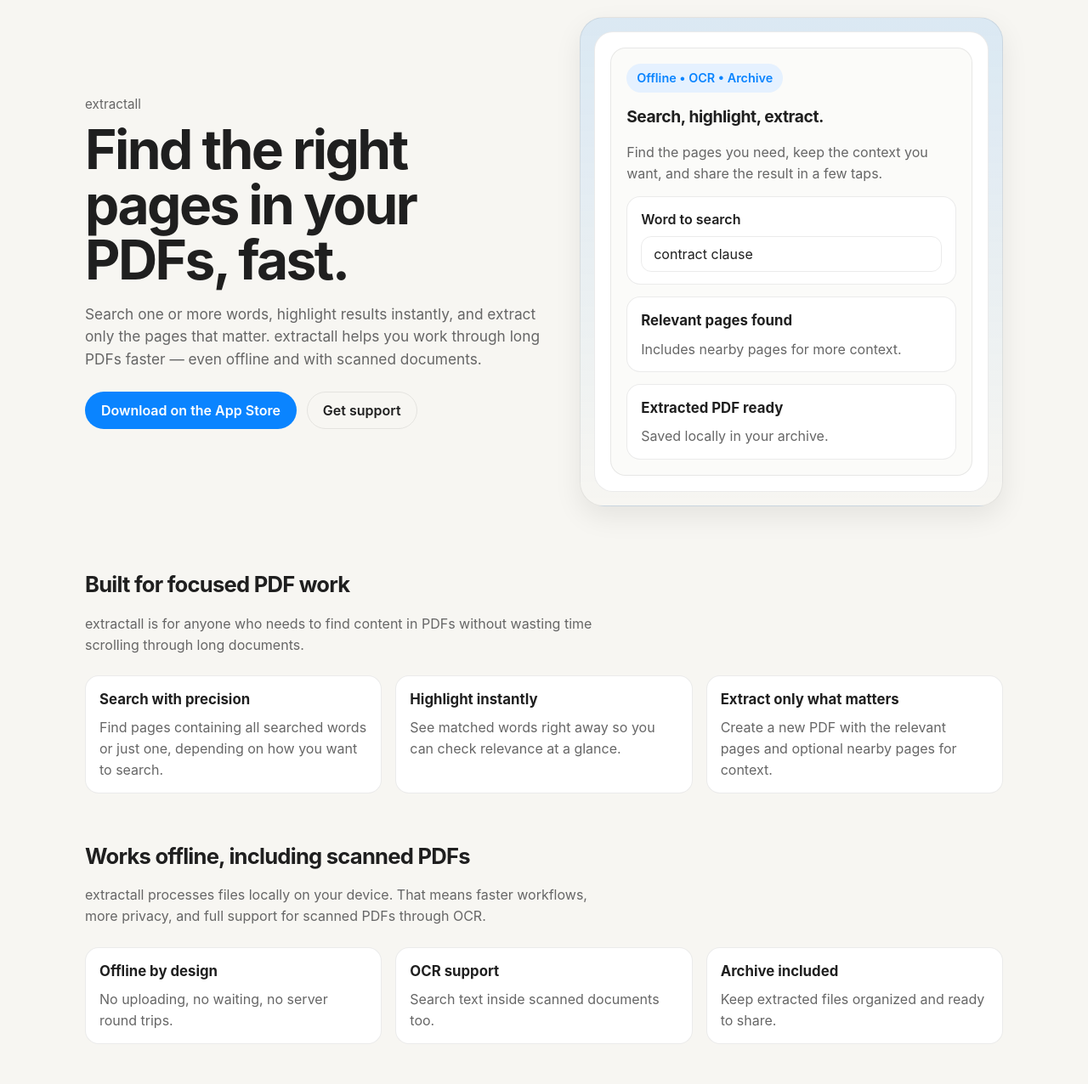
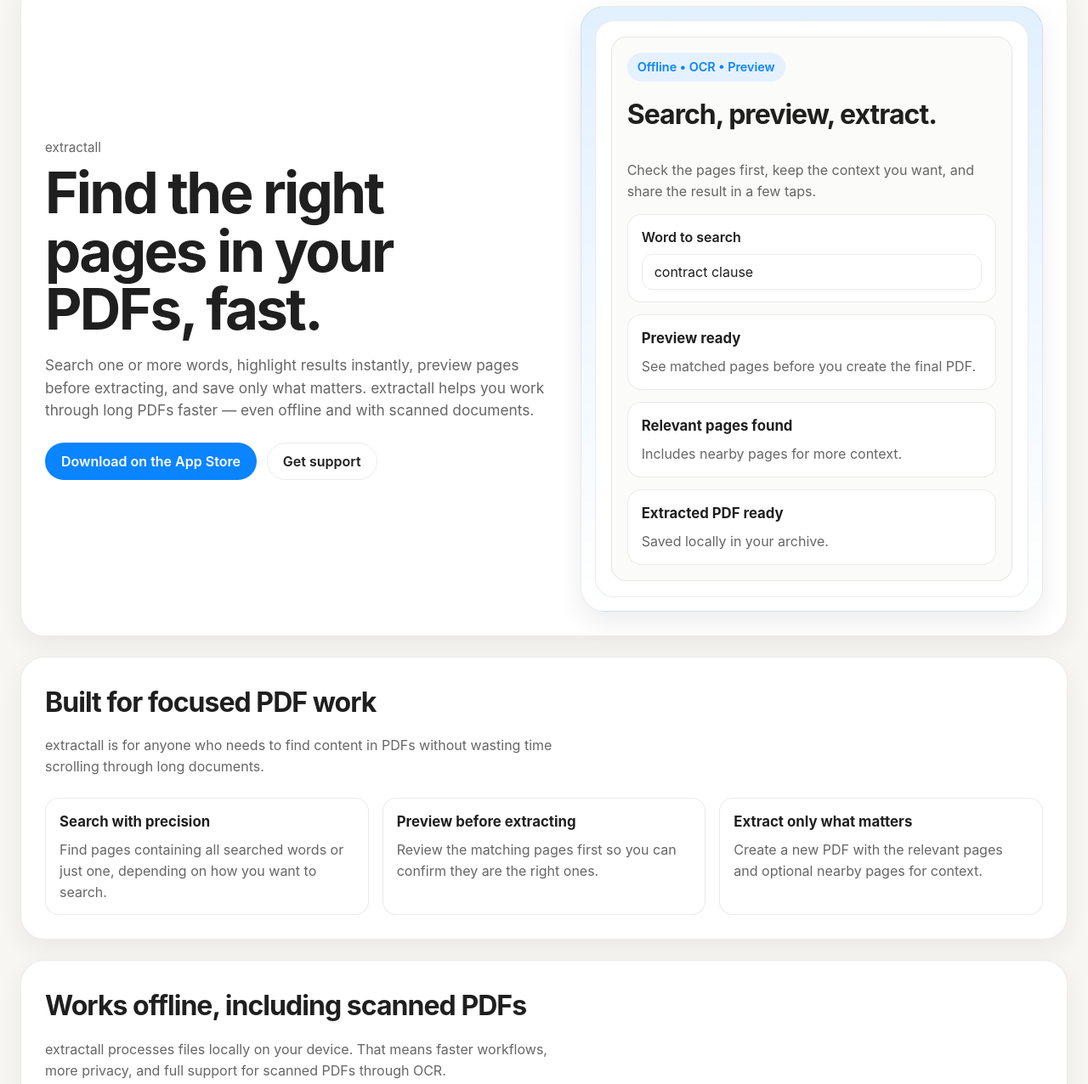
Before and after one commit to extractallapp/extractall-marketing, a plain HTML site: page index.html in a window 1280 px wide. Shown: the part 46-1322 px from the top of the page at 85% size. Drawn offline with Linux system fonts and the light colour scheme.

Commit message:
Update index.html

```diff
--- a/index.html
+++ b/index.html
@@ -3,305 +3,105 @@
 <head>
   <meta charset="utf-8">
   <meta name="viewport" content="width=device-width, initial-scale=1">
-  <title>extractall</title>
+  <title>extractall Landing Preview</title>
   <style>
-    :root {
-      color-scheme: light dark;
-      --bg: #f7f6f2;
-      --panel: #ffffff;
-      --panel-2: #fbfbf9;
-      --text: #1f1f1f;
-      --muted: #666;
-      --line: rgba(0,0,0,.08);
-      --accent: #0a84ff;
-      --accent-2: #0b6cff;
-    }
-    @media (prefers-color-scheme: dark) {
-      :root {
-        --bg: #121212;
-        --panel: #1b1b1b;
-        --panel-2: #202020;
-        --text: #f3f3f3;
-        --muted: #a0a0a0;
-        --line: rgba(255,255,255,.08);
-        --accent: #4da3ff;
-        --accent-2: #6ab3ff;
-      }
-    }
-    * { box-sizing: border-box; }
-    body {
-      margin: 0;
-      font-family: -apple-system, BlinkMacSystemFont, "SF Pro Text", "Segoe UI", sans-serif;
-      background: var(--bg);
-      color: var(--text);
-      line-height: 1.55;
-    }
-    main {
-      max-width: 1120px;
-      margin: 0 auto;
-      padding: 24px 20px 72px;
-    }
-    .hero {
-      display: grid;
-      gap: 24px;
-      align-items: center;
-      grid-template-columns: 1fr;
-      padding: 28px 0 18px;
-    }
-    .brand {
-      color: var(--muted);
-      font-size: .95rem;
-      margin: 0 0 8px;
-    }
-    h1 {
-      margin: 0;
-      font-size: clamp(2.2rem, 5vw, 4.8rem);
-      line-height: 1.02;
-      letter-spacing: -.04em;
-      max-width: 12ch;
-    }
-    .lead {
-      margin: 18px 0 0;
-      max-width: 60ch;
-      font-size: 1.08rem;
-      color: var(--muted);
-    }
-    .cta-row {
-      display: flex;
-      gap: 12px;
-      flex-wrap: wrap;
-      margin-top: 24px;
-    }
-    .btn {
-      display: inline-flex;
-      align-items: center;
-      justify-content: center;
-      min-height: 44px;
-      padding: 0 18px;
-      border-radius: 999px;
-      text-decoration: none;
-      font-weight: 600;
-      border: 1px solid transparent;
-      transition: transform .15s ease, background .15s ease, border-color .15s ease;
-    }
-    .btn:hover { transform: translateY(-1px); }
-    .btn-primary {
-      background: var(--accent);
-      color: white;
-    }
-    .btn-secondary {
-      background: transparent;
-      border-color: var(--line);
-      color: var(--text);
-    }
-    .mockup {
-      background: linear-gradient(180deg, color-mix(in oklab, var(--accent) 12%, transparent), transparent);
-      border: 1px solid var(--line);
-      border-radius: 28px;
-      padding: 16px;
-      box-shadow: 0 12px 32px rgba(0,0,0,.08);
-    }
-    .mockup-inner {
-      background: var(--panel);
-      border: 1px solid var(--line);
-      border-radius: 22px;
-      padding: 18px;
-    }
-    .screen {
-      border-radius: 18px;
-      background: var(--panel-2);
-      border: 1px solid var(--line);
-      padding: 18px;
-      min-height: 420px;
-      display: flex;
-      flex-direction: column;
-      gap: 14px;
-      justify-content: center;
-    }
-    .pill {
-      display: inline-flex;
-      align-items: center;
-      width: fit-content;
-      padding: 6px 12px;
-      border-radius: 999px;
-      background: color-mix(in oklab, var(--accent) 12%, var(--panel));
-      color: var(--accent);
-      font-size: .9rem;
-      font-weight: 600;
-    }
-    .phone-title {
-      margin: 0;
-      font-size: 1.2rem;
-      letter-spacing: -.02em;
-    }
-    .phone-line {
-      margin: 0;
-      color: var(--muted);
-      max-width: 40ch;
-    }
-    .search-box, .card {
-      border: 1px solid var(--line);
-      border-radius: 16px;
-      background: var(--panel);
-      padding: 14px 16px;
-    }
-    .search-box {
-      display: grid;
-      gap: 8px;
-    }
-    .search-label {
-      font-weight: 600;
-    }
-    .search-input {
-      height: 42px;
-      border-radius: 12px;
-      border: 1px solid var(--line);
-      background: transparent;
-      color: var(--text);
-      padding: 0 14px;
-      font: inherit;
-    }
-    .feature-grid {
-      display: grid;
-      gap: 16px;
-      grid-template-columns: repeat(1, minmax(0, 1fr));
-      margin-top: 18px;
-    }
-    .section {
-      padding: 54px 0 0;
-    }
-    .section h2 {
-      margin: 0 0 14px;
-      font-size: clamp(1.5rem, 2vw, 2.2rem);
-      letter-spacing: -.03em;
-    }
-    .section p.section-lead {
-      margin: 0 0 24px;
-      color: var(--muted);
-      max-width: 60ch;
-    }
-    .cards {
-      display: grid;
-      gap: 16px;
-      grid-template-columns: repeat(1, minmax(0, 1fr));
-    }
-    .card h3 {
-      margin: 0 0 8px;
-      font-size: 1.05rem;
-    }
-    .card p {
-      margin: 0;
-      color: var(--muted);
-    }
-    .footer {
-      margin-top: 64px;
-      padding-top: 18px;
-      border-top: 1px solid var(--line);
-      display: flex;
-      flex-wrap: wrap;
-      gap: 12px 18px;
-      color: var(--muted);
-      font-size: .95rem;
-    }
-    .footer a {
-      color: var(--text);
-      text-decoration: none;
-    }
-    .footer a:hover { text-decoration: underline; }
-    @media (min-width: 900px) {
-      .hero {
-        grid-template-columns: 1.05fr .95fr;
-        gap: 32px;
-        padding-top: 42px;
-      }
-      .feature-grid {
-        grid-template-columns: repeat(3, minmax(0, 1fr));
-      }
-      .cards {
-        grid-template-columns: repeat(3, minmax(0, 1fr));
-      }
-    }
+    :root { color-scheme: light dark; --bg:#f7f6f2; --panel:#fff; --panel-2:#fbfbf9; --text:#1f1f1f; --muted:#666; --line:rgba(0,0,0,.08); --accent:#0a84ff; }
+    @media (prefers-color-scheme: dark) { :root { --bg:#121212; --panel:#1b1b1b; --panel-2:#202020; --text:#f3f3f3; --muted:#a0a0a0; --line:rgba(255,255,255,.08); --accent:#4da3ff; } }
+    *{box-sizing:border-box} body{margin:0;font-family:-apple-system,BlinkMacSystemFont,"SF Pro Text","Segoe UI",sans-serif;background:var(--bg);color:var(--text);line-height:1.55}
+    .frame{max-width:1440px;margin:0 auto;padding:24px} .desktop{display:block} .mobile{display:none}
+    .section{border:1px solid var(--line);border-radius:28px;background:var(--panel);padding:28px;box-shadow:0 10px 30px rgba(0,0,0,.06)}
+    .hero{display:grid;grid-template-columns:1.05fr .95fr;gap:28px;align-items:center}
+    .brand{color:var(--muted);font-size:.95rem;margin:0 0 8px} h1{margin:0;font-size:4.2rem;line-height:1.02;letter-spacing:-.04em;max-width:12ch}
+    .lead{margin:18px 0 0;max-width:60ch;font-size:1.08rem;color:var(--muted)} .cta-row{display:flex;gap:12px;flex-wrap:wrap;margin-top:24px}
+    .btn{display:inline-flex;align-items:center;justify-content:center;min-height:44px;padding:0 18px;border-radius:999px;text-decoration:none;font-weight:600;border:1px solid transparent}
+    .btn-primary{background:var(--accent);color:white} .btn-secondary{background:transparent;border-color:var(--line);color:var(--text)}
+    .mockup{background:linear-gradient(180deg,color-mix(in oklab,var(--accent) 12%,transparent),transparent);border:1px solid var(--line);border-radius:28px;padding:16px;box-shadow:0 12px 32px rgba(0,0,0,.08)}
+    .mockup-inner{background:var(--panel);border:1px solid var(--line);border-radius:22px;padding:18px} .screen{border-radius:18px;background:var(--panel-2);border:1px solid var(--line);padding:18px;min-height:520px;display:flex;flex-direction:column;gap:14px;justify-content:center}
+    .pill{display:inline-flex;align-items:center;width:fit-content;padding:6px 12px;border-radius:999px;background:color-mix(in oklab,var(--accent) 12%,var(--panel));color:var(--accent);font-size:.9rem;font-weight:600}
+    .phone-title{margin:0;font-size:1.2rem;letter-spacing:-.02em} .phone-line{margin:0;color:var(--muted);max-width:42ch}
+    .search-box,.card{border:1px solid var(--line);border-radius:16px;background:var(--panel);padding:14px 16px} .search-box{display:grid;gap:8px} .search-label{font-weight:600}
+    .search-input{height:42px;border-radius:12px;border:1px solid var(--line);background:transparent;color:var(--text);padding:0 14px;font:inherit}
+    .cards,.feature-grid{display:grid;gap:16px;margin-top:18px} .cards,.feature-grid{grid-template-columns:repeat(3,minmax(0,1fr))}
+    .section h2{margin:0 0 14px;font-size:2rem;letter-spacing:-.03em} .section p.section-lead{margin:0 0 24px;color:var(--muted);max-width:60ch}
+    .card h3{margin:0 0 8px;font-size:1.05rem} .card p{margin:0;color:var(--muted)}
+    .footer{margin-top:24px;padding-top:18px;border-top:1px solid var(--line);display:flex;flex-wrap:wrap;gap:12px 18px;color:var(--muted);font-size:.95rem}
+    @media (max-width:900px){.desktop{display:none}.mobile{display:block}.mobile h1{font-size:2.7rem}.mobile .hero{grid-template-columns:1fr}.mobile .cards,.mobile .feature-grid{grid-template-columns:1fr}.mobile .screen{min-height:440px}}
   </style>
 </head>
 <body>
-  <main>
-    <section class="hero">
+  <div class="frame desktop">
+    <section class="section hero">
       <div>
         <p class="brand">extractall</p>
         <h1>Find the right pages in your PDFs, fast.</h1>
-        <p class="lead">Search one or more words, highlight results instantly, and extract only the pages that matter. extractall helps you work through long PDFs faster — even offline and with scanned documents.</p>
+        <p class="lead">Search one or more words, highlight results instantly, preview pages before extracting, and save only what matters. extractall helps you work through long PDFs faster — even offline and with scanned documents.</p>
         <div class="cta-row">
-          <a class="btn btn-primary" href="https://apps.apple.com" target="_blank" rel="noopener noreferrer">Download on the App Store</a>
-          <a class="btn btn-secondary" href="https://extractallapp.github.io/extractall-support/" target="_blank" rel="noopener noreferrer">Get support</a>
+          <a class="btn btn-primary" href="#">Download on the App Store</a>
+          <a class="btn btn-secondary" href="#">Get support</a>
         </div>
       </div>
-
-      <div class="mockup" aria-label="App preview">
+      <div class="mockup">
         <div class="mockup-inner">
           <div class="screen">
-            <span class="pill">Offline • OCR • Archive</span>
-            <h2 class="phone-title">Search, highlight, extract.</h2>
-            <p class="phone-line">Find the pages you need, keep the context you want, and share the result in a few taps.</p>
-            <div class="search-box">
-              <div class="search-label">Word to search</div>
-              <input class="search-input" type="text" value="contract clause" aria-label="Word to search">
-            </div>
-            <div class="card">
-              <h3>Relevant pages found</h3>
-              <p>Includes nearby pages for more context.</p>
-            </div>
-            <div class="card">
-              <h3>Extracted PDF ready</h3>
-              <p>Saved locally in your archive.</p>
-            </div>
+            <span class="pill">Offline • OCR • Preview</span>
+            <h2 class="phone-title">Search, preview, extract.</h2>
+            <p class="phone-line">Check the pages first, keep the context you want, and share the result in a few taps.</p>
+            <div class="search-box"><div class="search-label">Word to search</div><input class="search-input" type="text" value="contract clause" aria-label="Word to search"></div>
+            <div class="card"><h3>Preview ready</h3><p>See matched pages before you create the final PDF.</p></div>
+            <div class="card"><h3>Relevant pages found</h3><p>Includes nearby pages for more context.</p></div>
+            <div class="card"><h3>Extracted PDF ready</h3><p>Saved locally in your archive.</p></div>
           </div>
         </div>
       </div>
     </section>
-
-    <section class="section">
+    <section class="section" style="margin-top:24px;">
       <h2>Built for focused PDF work</h2>
       <p class="section-lead">extractall is for anyone who needs to find content in PDFs without wasting time scrolling through long documents.</p>
       <div class="cards">
-        <div class="card">
-          <h3>Search with precision</h3>
-          <p>Find pages containing all searched words or just one, depending on how you want to search.</p>
-        </div>
-        <div class="card">
-          <h3>Highlight instantly</h3>
-          <p>See matched words right away so you can check relevance at a glance.</p>
-        </div>
-        <div class="card">
-          <h3>Extract only what matters</h3>
-          <p>Create a new PDF with the relevant pages and optional nearby pages for context.</p>
-        </div>
+        <div class="card"><h3>Search with precision</h3><p>Find pages containing all searched words or just one, depending on how you want to search.</p></div>
+        <div class="card"><h3>Preview before extracting</h3><p>Review the matching pages first so you can confirm they are the right ones.</p></div>
+        <div class="card"><h3>Extract only what matters</h3><p>Create a new PDF with the relevant pages and optional nearby pages for context.</p></div>
       </div>
     </section>
-
-    <section class="section">
+    <section class="section" style="margin-top:24px;">
       <h2>Works offline, including scanned PDFs</h2>
       <p class="section-lead">extractall processes files locally on your device. That means faster workflows, more privacy, and full support for scanned PDFs through OCR.</p>
       <div class="feature-grid">
-        <div class="card">
-          <h3>Offline by design</h3>
-          <p>No uploading, no waiting, no server round trips.</p>
-        </div>
-        <div class="card">
-          <h3>OCR support</h3>
-          <p>Search text inside scanned documents too.</p>
-        </div>
-        <div class="card">
-          <h3>Archive included</h3>
-          <p>Keep extracted files organized and ready to share.</p>
-        </div>
+        <div class="card"><h3>Offline by design</h3><p>No uploading, no waiting, no server round trips.</p></div>
+        <div class="card"><h3>OCR support</h3><p>Search text inside scanned documents too.</p></div>
+        <div class="card"><h3>Archive included</h3><p>Keep extracted files organized and ready to share.</p></div>
       </div>
     </section>
+    <div class="footer"><span>© 2026 extractall</span><span>Support</span><span>Privacy Policy</span></div>
+  </div>
 
-    <div class="footer">
-      <span>© 2026 extractall</span>
-      <a href="https://extractallapp.github.io/extractall-support/" target="_blank" rel="noopener noreferrer">Support</a>
-      <a href="https://extractallapp.github.io/extractall-privacy/" target="_blank" rel="noopener noreferrer">Privacy Policy</a>
+  <div class="frame mobile">
+    <div class="mobile-wrap">
+      <section class="section hero">
+        <div>
+          <p class="brand">extractall</p>
+          <h1>Find the right pages in your PDFs, fast.</h1>
+          <p class="lead">Search one or more words, highlight results instantly, and extract only the pages that matter.</p>
+          <div class="cta-row">
+            <a class="btn btn-primary" href="#">Download on the App Store</a>
+            <a class="btn btn-secondary" href="#">Get support</a>
+          </div>
+        </div>
+        <div class="mockup">
+          <div class="mockup-inner">
+            <div class="screen">
+              <span class="pill">Offline • OCR • Preview</span>
+              <h2 class="phone-title">Search, preview, extract.</h2>
+              <p class="phone-line">Check the pages first and share the result in a few taps.</p>
+              <div class="search-box"><div class="search-label">Word to search</div><input class="search-input" type="text" value="contract clause" aria-label="Word to search"></div>
+              <div class="card"><h3>Preview ready</h3><p>See matched pages before you create the final PDF.</p></div>
+              <div class="card"><h3>Relevant pages found</h3><p>Includes nearby pages for more context.</p></div>
+              <div class="card"><h3>Extracted PDF ready</h3><p>Saved locally in your archive.</p></div>
+            </div>
+          </div>
+        </div>
+      </section>
     </div>
-  </main>
+  </div>
 </body>
 </html>
```
